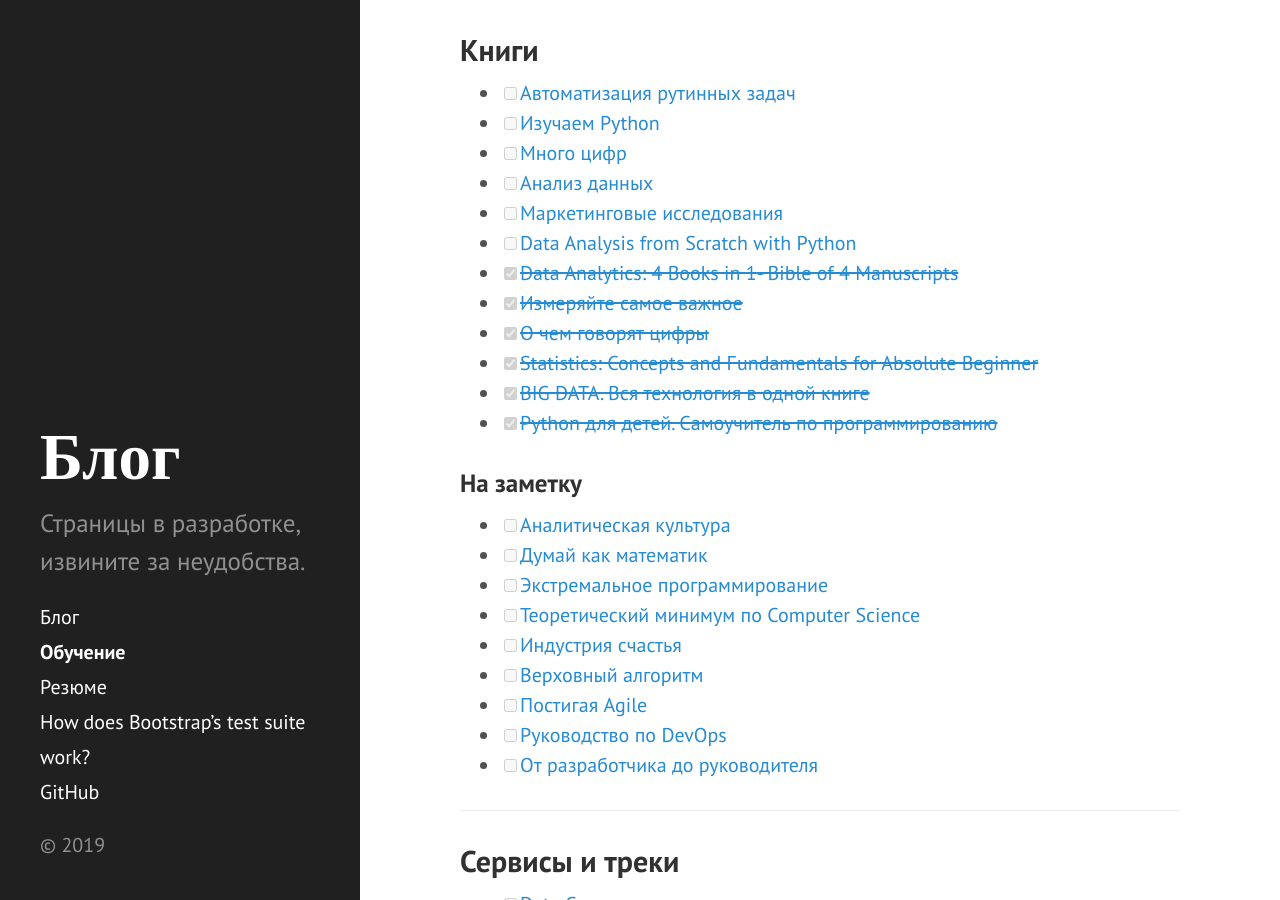
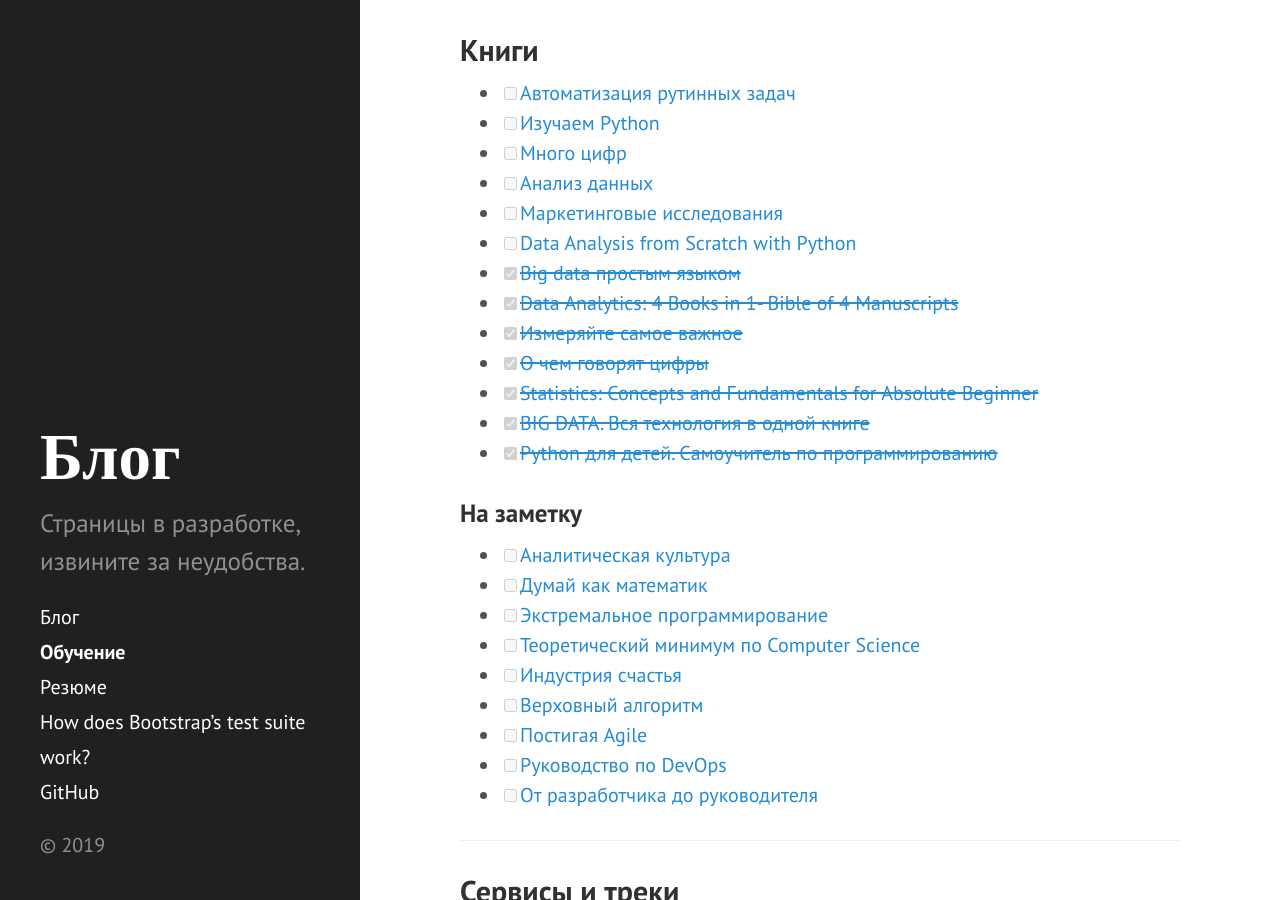
Before and after one commit to Drewleks/about-me, a Jekyll site: the page built from plan.md, in a window 1280 px wide and 900 px high, scrolled down 1140 px. Built offline with Jekyll 4.4.1, drawn with Linux system fonts in a browser that asks for light colours.

Commit message:
Обновил план
Добавил Big data простым языком А. Благирева

```diff
--- a/plan.md
+++ b/plan.md
@@ -44,6 +44,7 @@ title: Обучение
 - [ ] [Анализ данных](https://biblio-online.ru/book/analiz-dannyh-432178)
 - [ ] [Маркетинговые исследования](https://biblio-online.ru/book/marketingovye-issledovaniya-426419)
 - [ ] [Data Analysis from Scratch with Python](https://www.amazon.com/Data-Analysis-Scratch-Python-Visualization-ebook/dp/B07GFQCKNR)
+- [x] [~~Big data простым языком~~](https://www.litres.ru/aleksey-blagirev/big-data-prostym-yazykom/)
 - [x] [~~Data Analytics: 4 Books in 1- Bible of 4 Manuscripts~~](https://www.amazon.com/gp/product/B07D3RJB2W)
 - [x] [~~Измеряйте самое важное~~](https://www.litres.ru/dzhon-dorr/izmeryayte-samoe-vazhnoe-kak-google-intel-i-drugie-kompanii-dob/)
 - [x] [~~О чем говорят цифры~~](https://www.litres.ru/kim-ho/o-chem-govoryat-cifry-kak-ponimat-i-ispolzovat-dannye/)
```
